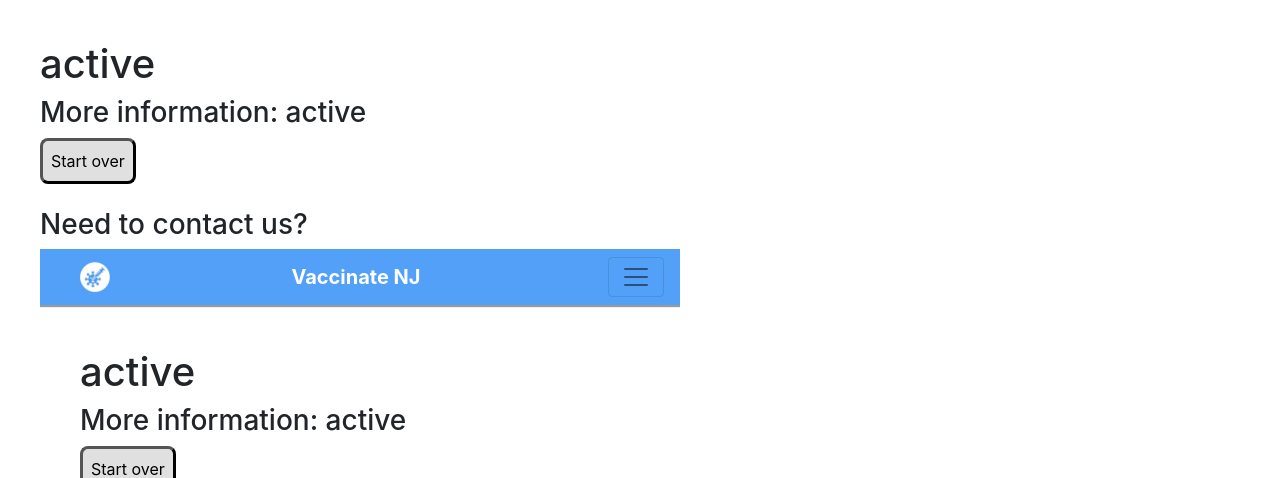
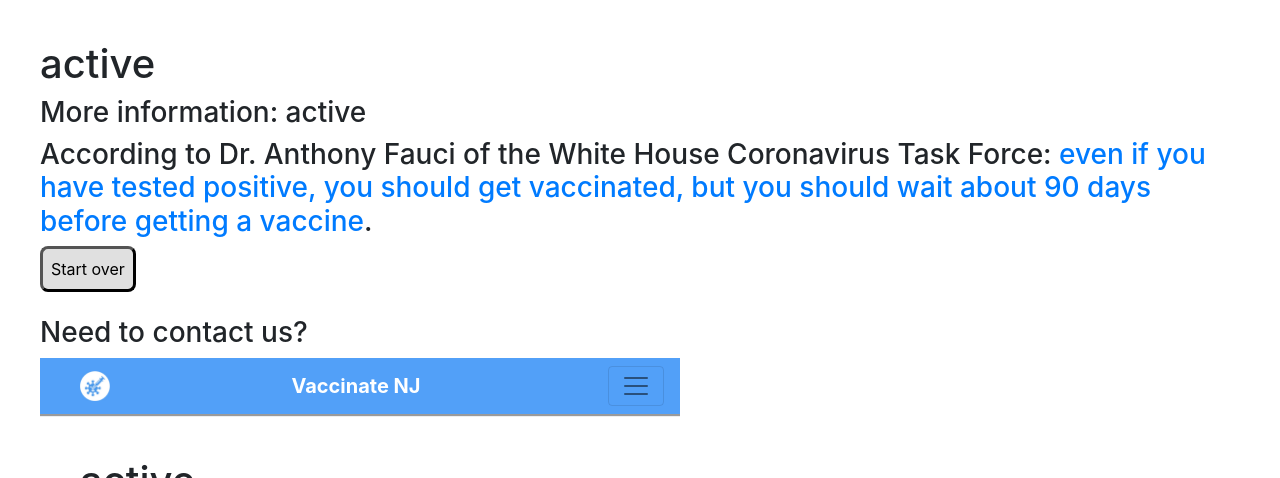
Before and after one commit to tpeng85/COVID-19-Vaccine-Eligibility-Explainer-NJ, a Flask app: template app/templates/result.html in a window 1280 px wide. Shown: the part 83-561 px from the top of the page. Run offline with Flask 2, Linux system fonts and the light colour scheme; the template is opened without the code that fills it: most values are stand-ins (such as "Sample title", 1, 10 or a date in 2020); some libraries are stand-ins or nearby versions.

Commit message:
Update results page with if-infected (temporary)

```diff
--- a/app/templates/result.html
+++ b/app/templates/result.html
@@ -6,6 +6,7 @@
 {% if more_status_information %}
   <h3>More information: {{more_status_information}}</h3>
 {% endif %}
+<h3>According to Dr. Anthony Fauci of the White House Coronavirus Task Force: <a href="https://www.c-span.org/video/?507714-1/dr-anthony-fauci-covid-19-response-vaccine-distribution/">even if you have tested positive, you should get vaccinated, but you should wait about 90 days before getting a vaccine</a>.</h3>
 <form action="/restart" method="post">
   <input type="submit" name="Start over" value="Start over" class="response" />
 </form>
```
